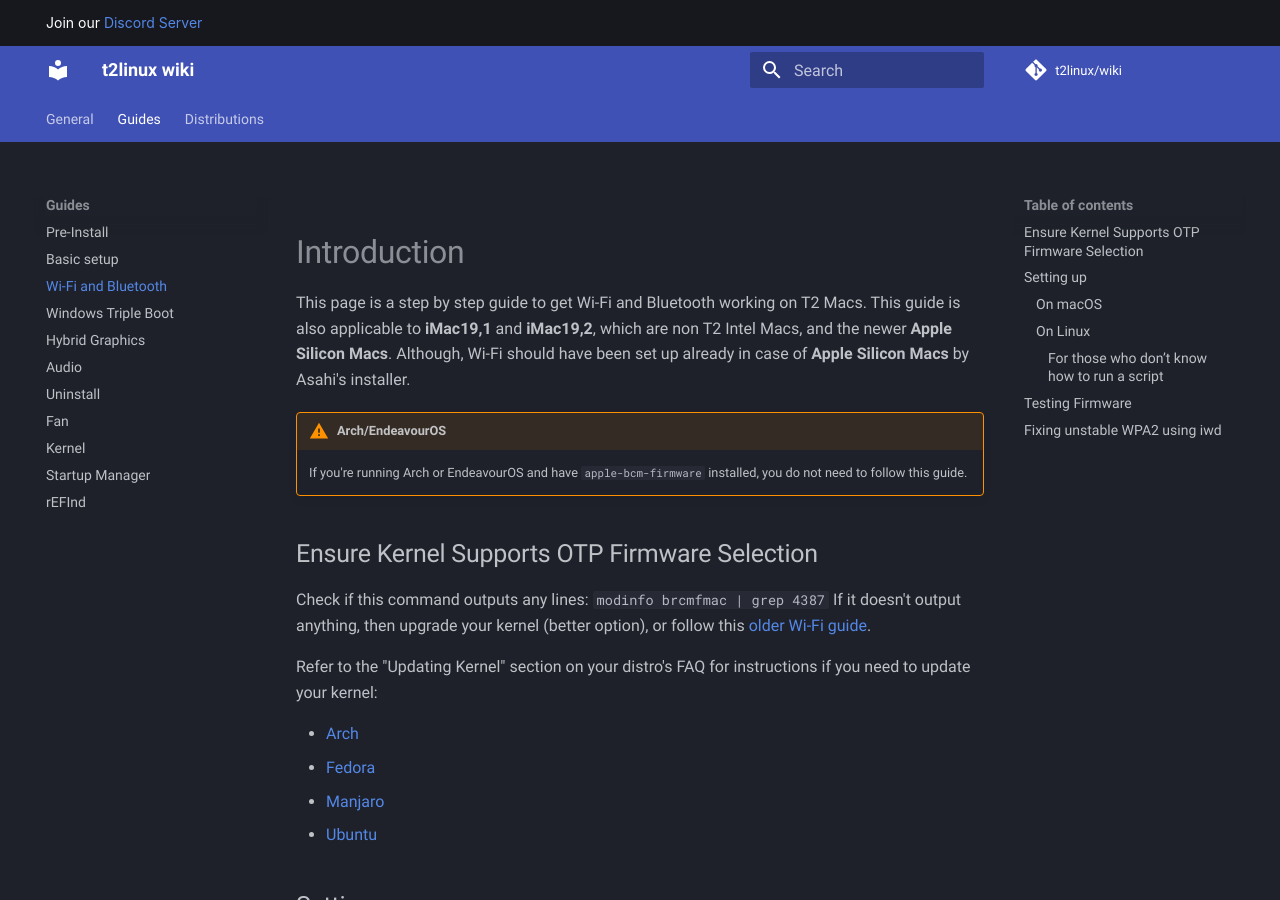
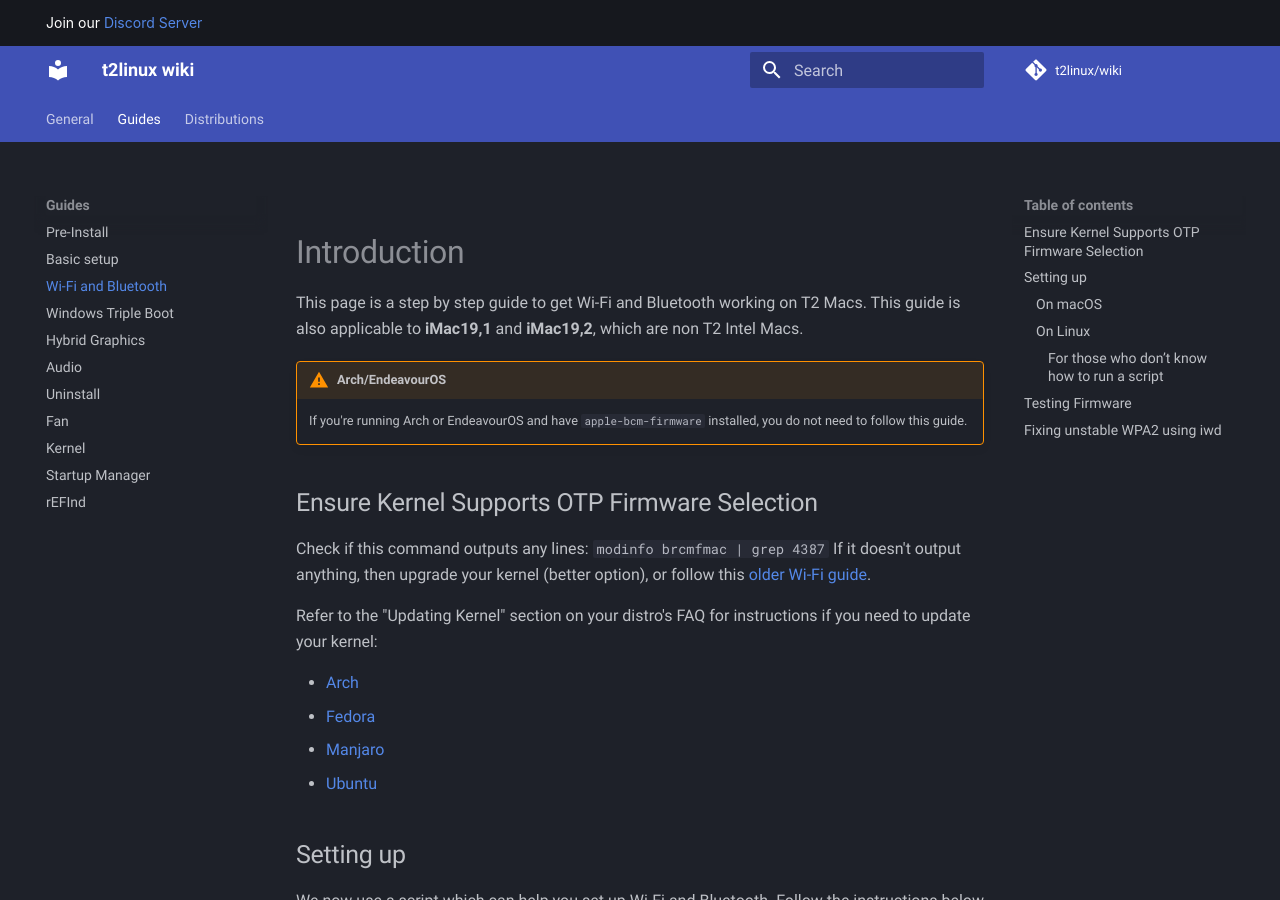
Before and after one commit to t2linux/wiki, an MkDocs documentation site: the page built from docs/guides/wifi-bluetooth.md, in a window 1280 px wide and 900 px high. Built offline with MkDocs 1.6.1 and Material for MkDocs 9.7.7, drawn with Linux system fonts in a browser that asks for light colours; comment, search, counter and statistics services are not loaded.

Commit message:
Wi-Fi: remove mention about script supporting Apple silicon macs
The scrip has been modified to support only T2 Macs

```diff
--- a/docs/guides/wifi-bluetooth.md
+++ b/docs/guides/wifi-bluetooth.md
@@ -1,6 +1,6 @@
 # Introduction
 
-This page is a step by step guide to get Wi-Fi and Bluetooth working on T2 Macs. This guide is also applicable to **iMac19,1** and **iMac19,2**, which are non T2 Intel Macs, and the newer **Apple Silicon Macs**. Although, Wi-Fi should have been set up already in case of **Apple Silicon Macs** by Asahi's installer.
+This page is a step by step guide to get Wi-Fi and Bluetooth working on T2 Macs. This guide is also applicable to **iMac19,1** and **iMac19,2**, which are non T2 Intel Macs.
 
 !!! Warning "Arch/EndeavourOS"
     If you're running Arch or EndeavourOS and have `apple-bcm-firmware` installed, you do not need to follow this guide.
```
